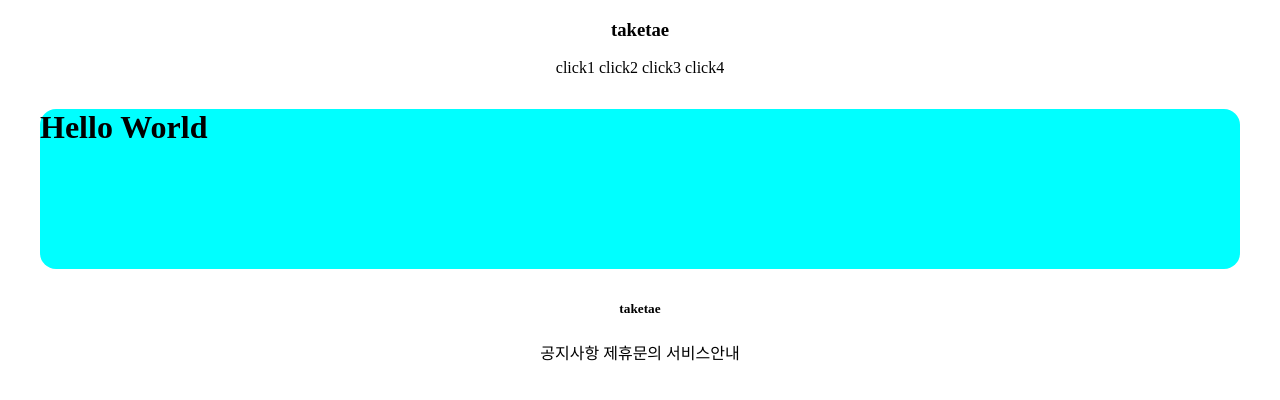
After one commit to hale-in/web-app2, a Django app: page /accounts/nd_project/ in a window 1280 px wide. The commit adds this page. Shown: the top 400 px of the page. Run offline with Django 3.2, Linux system fonts and the light colour scheme; parts of the project's set-up code (start-up, migrations or seed data) failed here and were passed over.

Commit message:
7/2 3ban class commit 3

```diff
--- /dev/null
+++ b/accountapp/templates/accountapp/hello_world.html
@@ -0,0 +1,9 @@
+{% extends 'base.html' %}
+
+{% block content %}
+
+    <div style="height: 10rem; background-color: aqua; margin: 2rem; border-radius: 1rem;">
+        <h1> Hello World </h1>
+    </div>
+
+{% endblock %}
--- a/accountapp/urls.py
+++ b/accountapp/urls.py
@@ -5,5 +5,5 @@ from accountapp.views import nd_project
 app_name = 'accountapp'
 
 urlpatterns =[
-    path('nd_project', nd_project, name='nd_project')
+    path('nd_project/', nd_project, name='nd_project')
 ]
--- a/accountapp/views.py
+++ b/accountapp/views.py
@@ -3,4 +3,4 @@ from django.shortcuts import render
 
 # Create your views here.
 def nd_project(request):
-    return render(request, 'base.html')
+    return render(request, 'accountapp/hello_world.html')
--- a/dgwangya2/settings.py
+++ b/dgwangya2/settings.py
@@ -51,6 +51,7 @@ INSTALLED_APPS = [
     'django.contrib.sessions',
     'django.contrib.messages',
     'django.contrib.staticfiles',
+    'accountapp',
 ]
 
 MIDDLEWARE = [
--- a/templates/base.html
+++ b/templates/base.html
@@ -1,12 +1,14 @@
 <!DOCTYPE html>
 <html lang="en">
-<head>
-    <meta charset="UTF-8">
-    <title>Title</title>
-</head>
+{% include 'head.html' %}
 <body>
 
-<h1>TEST</h1>
+{% include 'header.html' %}
+
+{% block content %}
+{% endblock %}
+
+{% include 'footer.html' %}
 
 </body>
 </html>
--- /dev/null
+++ b/templates/footer.html
@@ -0,0 +1,11 @@
+<div style="text-align: center">
+    <div>
+        <h5>taketae</h5>
+    </div>
+    <div>
+        <span>공지사항</span>
+        <span>제휴문의</span>
+        <span>서비스안내</span>
+    </div>
+
+</div>
--- /dev/null
+++ b/templates/head.html
@@ -0,0 +1,4 @@
+<head>
+    <meta charset="UTF-8">
+    <title>Title</title>
+</head>
--- /dev/null
+++ b/templates/header.html
@@ -0,0 +1,14 @@
+<div style="text-align:center">
+    <div>
+        <h3>
+            taketae
+        </h3>
+    </div>
+    <div>
+        <span>click1</span>
+        <span>click2</span>
+        <span>click3</span>
+        <span>click4</span>
+    </div>
+
+</div>
```
